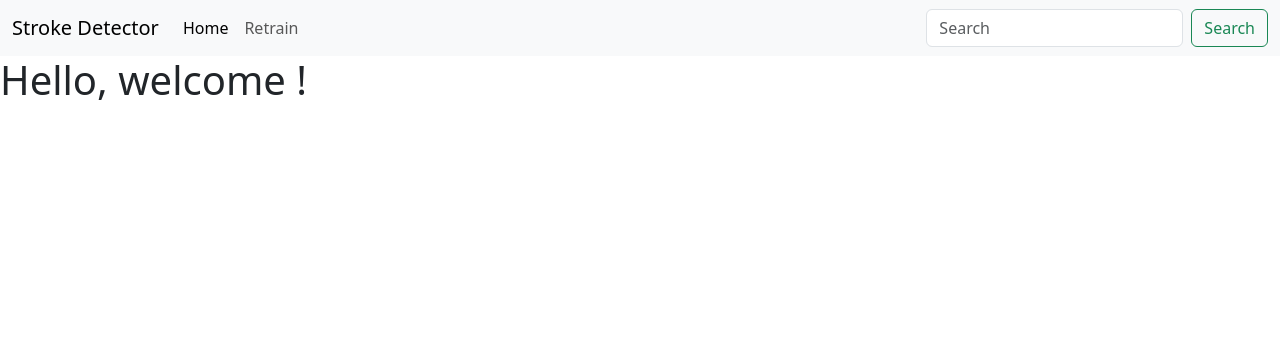
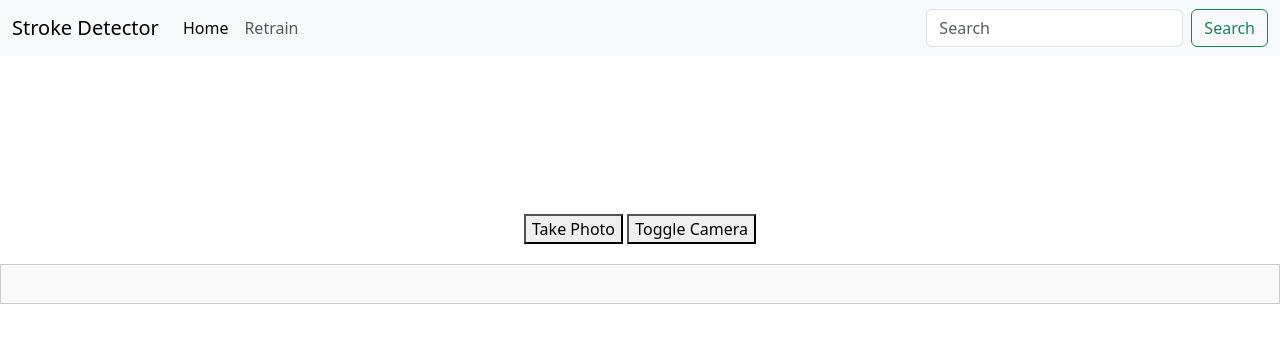
Before and after one commit to joelkny97/StrokeGuard, a Django app: page / in a window 1280 px wide. Shown: the top 343 px of the page. Run offline with Django 5.2, Linux system fonts and the light colour scheme.

Commit message:
Added Home page videofeed container
Co-authored-by: sketchscribbles <sketchscribbles@users.noreply.github.com>
Co-authored-by: AliouneBG <AliouneBG@users.noreply.github.com>

```diff
--- a/strokedetector/static/css/styles.css
+++ b/strokedetector/static/css/styles.css
@@ -0,0 +1,23 @@
+.container {
+    width: 400px; /* adjust width as needed */
+    height: 800px; /* adjust height as needed */
+
+   /* black border */
+    overflow: hidden;
+  }
+
+  #webcam {
+    width: 100%;
+    height: 100%;
+    object-fit: cover;
+  }
+  video::-webkit-media-controls {
+    display: none !important;
+}
+
+.results{
+  width:35px;
+  height:40px;
+  border: 1px;
+  border-color: black;
+}
--- a/strokedetector/static/js/scripts.js
+++ b/strokedetector/static/js/scripts.js
@@ -1 +1 @@
-alert("Welcome to Stroke Detector. Please upload an image to get started.");
+//alert("Welcome to Stroke Detector. Please upload an image to get started.");
--- a/strokedetector/strokedetect/urls.py
+++ b/strokedetector/strokedetect/urls.py
@@ -1,9 +1,13 @@
 from django.urls import path, include
 from . import views
+from django.http import StreamingHttpResponse
+from .util.camera import generate_frames, VideoCamera
 
 urlpatterns = [
     path('', views.index, name='home'),
+
     path('about/', views.about, name='about' ),
-    path('detector/', views.detector, name='detector'),
+    path('stream/', lambda r: StreamingHttpResponse(generate_frames(VideoCamera()
+                                                                    ,content_type='multipart/x-mixed-replace; boundary=frame') )  ),
     path('retrain/', views.retrain, name='retrain'),
 ]
--- a/strokedetector/templates/index.html
+++ b/strokedetector/templates/index.html
@@ -5,7 +5,125 @@
 
 {% block content %}
 
-<h1> Hello, welcome !</h1>
+<!DOCTYPE html>
+<html lang="en">
+<head>
+    <meta charset="UTF-8">
+    <meta name="viewport" content="width=device-width, initial-scale=1.0">
+    <title>Camera Web App</title>
+    <link rel="stylesheet" href="styles.css">
+    <style>
+        .results {
+            margin-top: 20px;
+            padding: 10px;
+            border: 1px solid #ccc;
+            background-color: #f9f9f9;
+            width: 100%;
+            text-align: center;
+        }
+    </style>
+</head>
+<body>
+    <div class="image-box" align="center" >
+        <table>
+            <tr>
+                <td>
+                    <video id="webcam-video" autoplay playsinline controls></video>
+                </td>
+            </tr>
+        </table>
+        <button id="snapButton">Take Photo</button>
+        <button id="toggleCameraButton">Toggle Camera</button>
+
+
+    </div>
+    <div class="results">
+
+
+    </div>
+    <script>
+
+
+
+     // Variable to keep track of whether the webcam is currently on
+     var isCameraOn = false;
+
+     // Function to toggle the webcam on and off
+     function toggleCamera() {
+         var video = document.getElementById('webcam-video');
+         if (isCameraOn) {
+             // Stop the webcam stream
+             if (video.srcObject) {
+                 var tracks = video.srcObject.getTracks();
+                 tracks.forEach(function(track) {
+                     track.stop();
+                 });
+                 video.srcObject = null;
+                 document.getElementById('fallback-image').style.display = 'block';
+             }
+             isCameraOn = false;
+         } else {
+             // Start the webcam
+             startWebcam();
+             isCameraOn = true;
+         }
+     }
+
+     // Function to start the webcam and display video inside .image-box
+     function startWebcam() {
+         navigator.mediaDevices.getUserMedia({ video: true })
+             .then(function(stream) {
+                 var video = document.getElementById('webcam-video');
+                 video.srcObject = stream;
+                 document.getElementById('fallback-image').style.display = 'none';
+                 document.querySelector('.image-box').appendChild(video); // Append video to .image-box
+             })
+             .catch(function(err) {
+                 console.error('Error accessing the camera: ', err);
+                 document.getElementById('fallback-image').style.display = 'block';
+             });
+     }
+
+     // Function to capture photo
+     function capturePhoto() {
+         var video = document.getElementById('webcam-video');
+         var canvas = document.createElement('canvas');
+         canvas.width = video.videoWidth;
+         canvas.height = video.videoHeight;
+         var context = canvas.getContext('2d');
+         context.drawImage(video, 0, 0, canvas.width, canvas.height);
+         var imageUrl = canvas.toDataURL('image/png');
+         var link = document.createElement('a');
+         link.href = imageUrl;
+         link.download = 'photo.png';
+         document.body.appendChild(link);
+         link.click();
+         document.body.removeChild(link);
+         document.querySelector('.results').textContent = 'This person has a stroke!';
+
+     }
+
+     // Event listener for "Take Photo" button
+     document.getElementById('snapButton').addEventListener('click', function() {
+         capturePhoto();
+     });
+
+     // Event listener for the "Toggle Camera" button
+     document.getElementById('toggleCameraButton').addEventListener('click', function() {
+         toggleCamera();
+     });
+
+     // Start webcam when the page loads
+     window.addEventListener('load', function() {
+         startWebcam();
+     });
+    </script>
+</body>
+</html>
+
+
+
+
 
 {% endblock %}
 
--- a/strokedetector/templates/retrain.html
+++ b/strokedetector/templates/retrain.html
@@ -6,6 +6,6 @@
 {% block content %}
 
 
-<h1> Upload new images</h1>
+<h1> Welcome to The Image Section! /h1>
 
 {% endblock %}
```
Also changed, not shown: AnalysisTraining/stroke_detector.py (added, +41 -0 lines), strokedetector/strokedetect/util/camera.py (added, +20 -0 lines), strokedetector/strokedetector/settings.py (+8 -0 lines), strokedetector/strokedetect/util/__init__.py (added), 1 other file.
